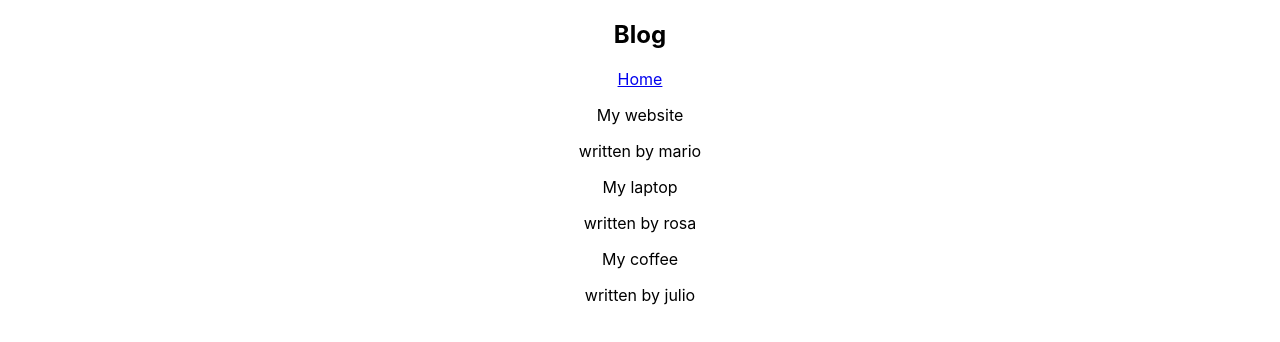
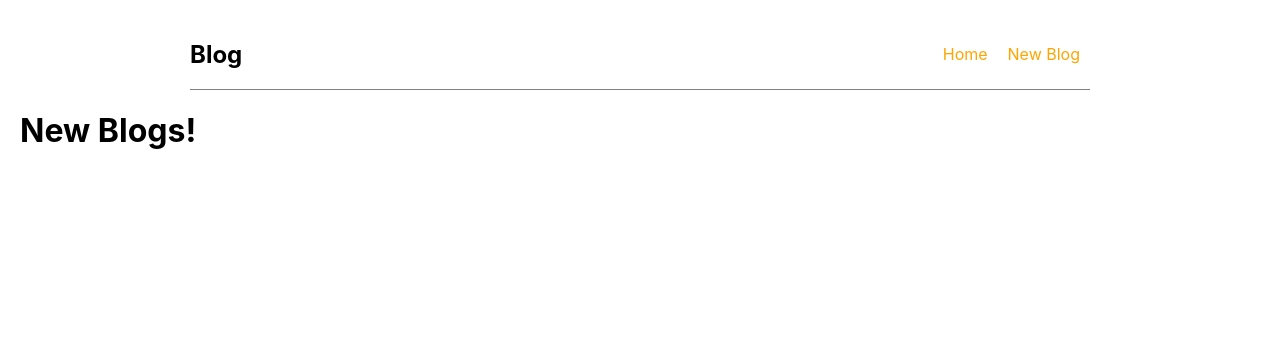
Before and after one commit to eri-she/react-blog, a React (Create React App) app: page /create in a window 1280 px wide. Shown: the top 342 px of the page. Built offline with nearby package versions, Linux system fonts and the light colour scheme; data requests are answered from the project's data file.

Commit message:
added CSS

```diff
--- a/src/App.css
+++ b/src/App.css
@@ -1,38 +1,21 @@
 .App {
+  margin: 20px 20px;
+}
+.Blogs {
   text-align: center;
 }
-
-.App-logo {
-  height: 40vmin;
-  pointer-events: none;
+.Navbar {
+  max-width: 900px;
+  margin: 0 auto;
+  display: flex;
+  align-items: center;
+  border-bottom: 1px solid gray;
 }
-
-@media (prefers-reduced-motion: no-preference) {
-  .App-logo {
-    animation: App-logo-spin infinite 20s linear;
-  }
+.Links {
+  margin-left: auto;
 }
-
-.App-header {
-  background-color: #282c34;
-  min-height: 100vh;
-  display: flex;
-  flex-direction: column;
-  align-items: center;
-  justify-content: center;
-  font-size: calc(10px + 2vmin);
-  color: white;
+.Links a {
+  text-decoration: none;
+  padding: 10px;
+  color: orange;
 }
-
-.App-link {
-  color: #61dafb;
-}
-
-@keyframes App-logo-spin {
-  from {
-    transform: rotate(0deg);
-  }
-  to {
-    transform: rotate(360deg);
-  }
-}
--- a/src/App.js
+++ b/src/App.js
@@ -2,6 +2,7 @@ import "./App.css";
 import Home from "./Home";
 import { BrowserRouter as Router, Switch, Route } from "react-router-dom";
 import Navbar from "./Navbar";
+import Create from "./Create";
 
 function App() {
   return (
@@ -10,8 +11,11 @@ function App() {
         <Navbar />
         <div>
           <Switch>
-            <Route path="/">
+            <Route exact path="/">
               <Home />
+            </Route>
+            <Route path="/create">
+              <Create />
             </Route>
           </Switch>
         </div>
--- a/src/BlogList.js
+++ b/src/BlogList.js
@@ -4,7 +4,7 @@ export default function BlogList(props) {
     <div>
       {blogs.map((blogs) => {
         return (
-          <div key={blogs.id}>
+          <div className="Blogs" key={blogs.id}>
             <p>{blogs.title}</p>
             <p>written by {blogs.author}</p>
           </div>
--- /dev/null
+++ b/src/Create.js
@@ -0,0 +1,7 @@
+export default function Create() {
+  return (
+    <div>
+      <h1>New Blogs!</h1>
+    </div>
+  );
+}
--- a/src/Navbar.js
+++ b/src/Navbar.js
@@ -1,9 +1,11 @@
+import { Link } from "react-router-dom";
 export default function Navbar() {
   return (
-    <nav>
-      <h1>Blog</h1>
-      <div className="link">
-        <a href="/">Home</a>
+    <nav className="Navbar">
+      <h1 className="NavbarTitle">Blog</h1>
+      <div className="Links">
+        <Link to="/">Home</Link>
+        <Link to="/create">New Blog</Link>
       </div>
     </nav>
   );
--- a/src/index.css
+++ b/src/index.css
@@ -1,13 +1,13 @@
 body {
-  margin: 0;
-  font-family: -apple-system, BlinkMacSystemFont, 'Segoe UI', 'Roboto', 'Oxygen',
-    'Ubuntu', 'Cantarell', 'Fira Sans', 'Droid Sans', 'Helvetica Neue',
+  margin: 0px;
+  font-family: -apple-system, BlinkMacSystemFont, "Segoe UI", "Roboto", "Oxygen",
+    "Ubuntu", "Cantarell", "Fira Sans", "Droid Sans", "Helvetica Neue",
     sans-serif;
   -webkit-font-smoothing: antialiased;
   -moz-osx-font-smoothing: grayscale;
 }
 
 code {
-  font-family: source-code-pro, Menlo, Monaco, Consolas, 'Courier New',
+  font-family: source-code-pro, Menlo, Monaco, Consolas, "Courier New",
     monospace;
 }
```
